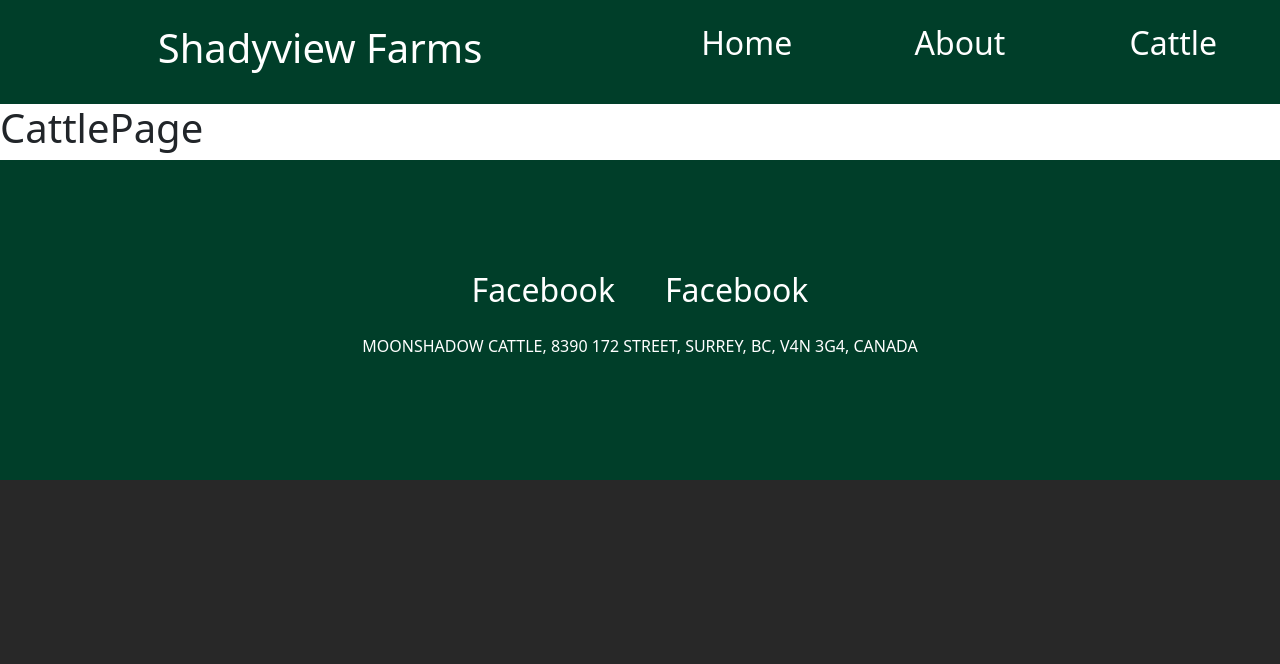
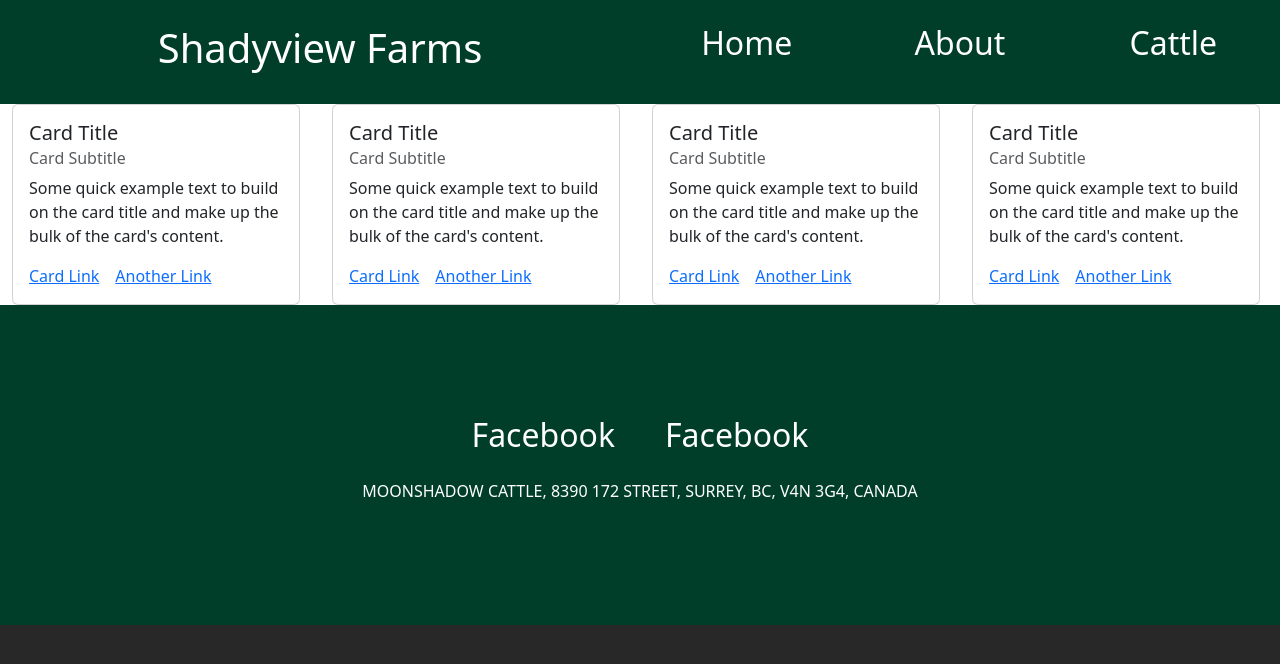
Before and after one commit to khowellmobile/MoonShadowCattleSite, a React (Create React App) app: page /cattle in a window 1280 px wide. Shown: the top 664 px of the page. Built offline with nearby package versions, Linux system fonts and the light colour scheme.

Commit message:
Added basic bootstrap and cards to cattle page

```diff
--- /dev/null
+++ b/src/components/content/CattleCard.js
@@ -0,0 +1,20 @@
+import Card from "react-bootstrap/Card";
+
+function CattleCard() {
+  return (
+    <Card style={{ width: "18rem" }}>
+      <Card.Body>
+        <Card.Title>Card Title</Card.Title>
+        <Card.Subtitle className="mb-2 text-muted">Card Subtitle</Card.Subtitle>
+        <Card.Text>
+          Some quick example text to build on the card title and make up the
+          bulk of the card's content.
+        </Card.Text>
+        <Card.Link href="#">Card Link</Card.Link>
+        <Card.Link href="#">Another Link</Card.Link>
+      </Card.Body>
+    </Card>
+  );
+}
+
+export default CattleCard;
--- a/src/pages/CattlePage.js
+++ b/src/pages/CattlePage.js
@@ -1,12 +1,33 @@
 import classes from "./CattlePage.module.css";
+
 import MainNav from "../components/layout/MainNav";
 import Footer from "../components/layout/Footer";
+import CattleCard from "../components/content/CattleCard";
+
+import Container from "react-bootstrap/Container";
+import Row from "react-bootstrap/Row";
+import Col from "react-bootstrap/Col";
 
 function CattlePage() {
   return (
     <div>
       <MainNav />
-      <h1>CattlePage</h1>
+      <Container fluid>
+        <Row xs={2} s={2} md={4} lg={4} className={classes.aboutRow}>
+          <Col xs={6} s={6} md={3} lg={3}>
+            <CattleCard />
+          </Col>
+          <Col xs={6} s={6} md={3} lg={3}>
+            <CattleCard />
+          </Col>
+          <Col xs={6} s={6} md={3} lg={3}>
+            <CattleCard />
+          </Col>
+          <Col xs={6} s={6} md={3} lg={3}>
+            <CattleCard />
+          </Col>
+        </Row>
+      </Container>
       <Footer />
     </div>
   );
```
